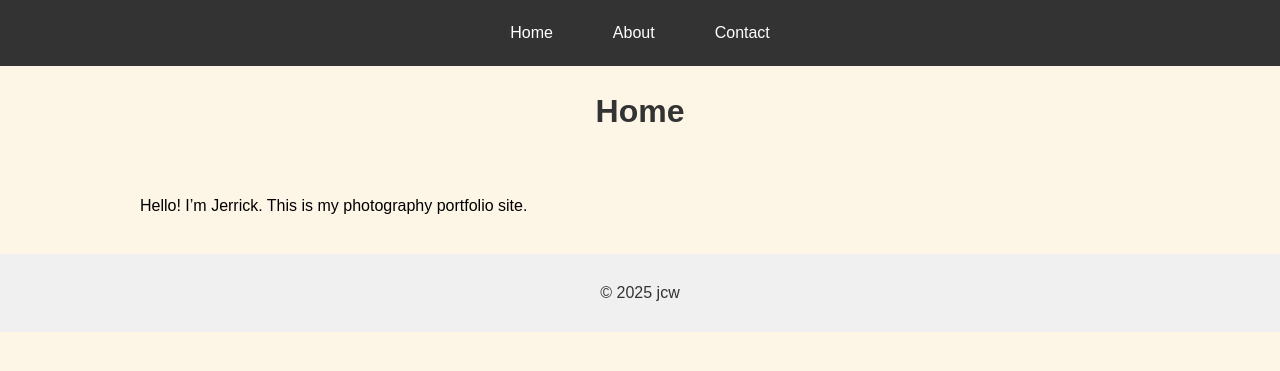
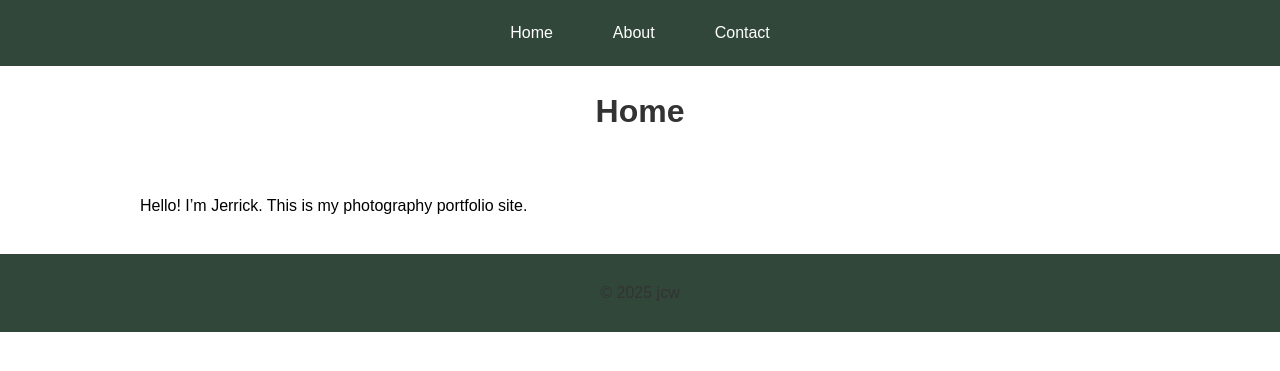
Before and after one commit to jerrickwang/jerrickwang.github.io, a Jekyll site: the page built from index.md, in a window 1280 px wide. Shown: the top 371 px of the page. Built offline with Jekyll 4.4.1, drawn with Linux system fonts in a browser that asks for light colours.

Commit message:
Update style.css

```diff
--- a/assets/css/style.css
+++ b/assets/css/style.css
@@ -1,6 +1,6 @@
 /* Full-width navigation bar */
 nav {
-  background: #333; /* Navigation bar background color */
+  background: #31473A; /* Navigation bar background color */
   color: #fff; /* Navigation text color */
   width: 100%; /* Full screen width */
   padding: 10px 0;
@@ -62,7 +62,7 @@ main {
 footer {
   text-align: center; /* Centers footer content */
   padding: 10px 0;
-  background: #f0f0f0; /* Optional footer background */
+  background: #31473A; /* Optional footer background */
   color: #333; /* Footer text color */
 }
 
@@ -72,6 +72,6 @@ body {
   padding: 0; /* Removes default body padding */
   font-family: 'Futura', sans-serif; /* Futura font with fallback */
   line-height: 1.6; /* Improves readability */
-  background-color: #fdf5e6; /* Light cream background color */
+  background-color: #EDF4F2
   box-sizing: border-box; /* Applies box-sizing globally */
 }
```
